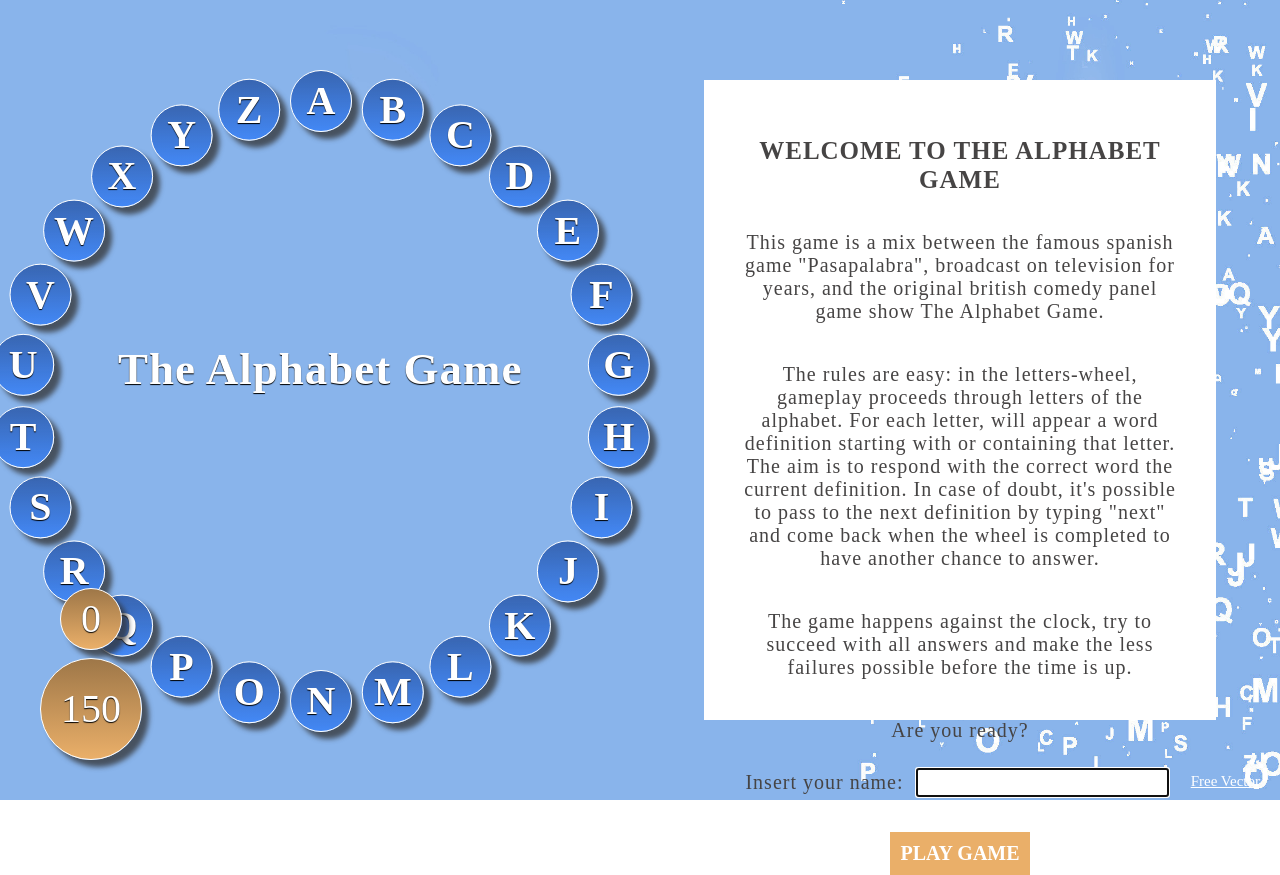
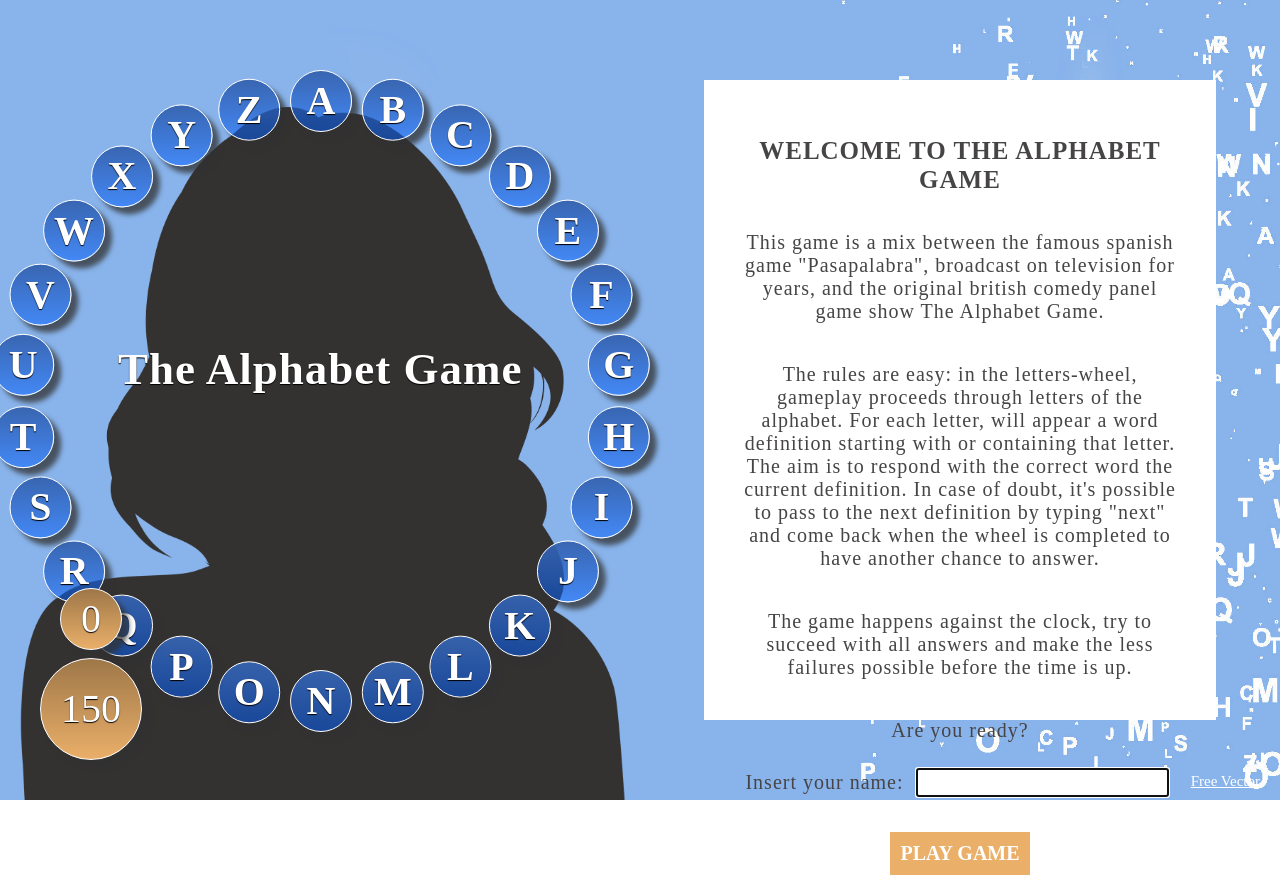
Before and after one commit to diana-moreno/the-alphabet-game, a website: page index.html in a window 1280 px wide. Drawn offline with nearby package versions, Linux system fonts and the light colour scheme.

Commit message:
add avatar in background-wheel

```diff
--- a/index.html
+++ b/index.html
@@ -18,9 +18,10 @@
   <body>
     <div class="container">
       <div class="left-side-container">
-        <div class="title-container animated zoomIn">
-          <h1>The Alphabet Game</h1>
+        <div class="title-container">
+          <h1 class="animated zoomIn">The Alphabet Game</h1>
           <h1></h1>
+          <img src="./img/www.freepng.es/siluet-woman-grey.png">
         </div>
         <div class="circle-container">
           <div id="a" class="circle">A</div>
--- a/src/index.js
+++ b/src/index.js
@@ -95,7 +95,7 @@ let question = $('#question')
 let answerDOM = $('#answer')
 let roundDOM = $('#round')
 let circle = $('.circle')
-let nameShownInDOM = $('h1:last-child')
+let nameShownInDOM = $('h1:nth-child(2)')
 let okButton = $('#ok-button')
 let nextButton = $('#next-button')
 let endButton = $('#end-button')
--- a/stylesheets/index.scss
+++ b/stylesheets/index.scss
@@ -29,12 +29,21 @@ body {
   justify-content: center;
   align-items: center;
   flex-direction: column;
+  height: 100%
+}
+
+.title-container > img {
+  position: absolute;
+  bottom: 0;
+  width: 65rem;
+
 }
 
 .title-container > h1 {
   font-size: 4.5rem;
   color: white;
   text-shadow: 0px 1px 1px black;
+  z-index: 1;
 }
 /**
 Mixin to put items on a circle
@@ -280,4 +289,5 @@ h2 {
   font-size: 10rem;
   padding: 3rem;
   border: 1rem solid white;
+  outline: 2px solid #8080801f;
 }
```
Also changed, not shown: stylesheets/index.css.
